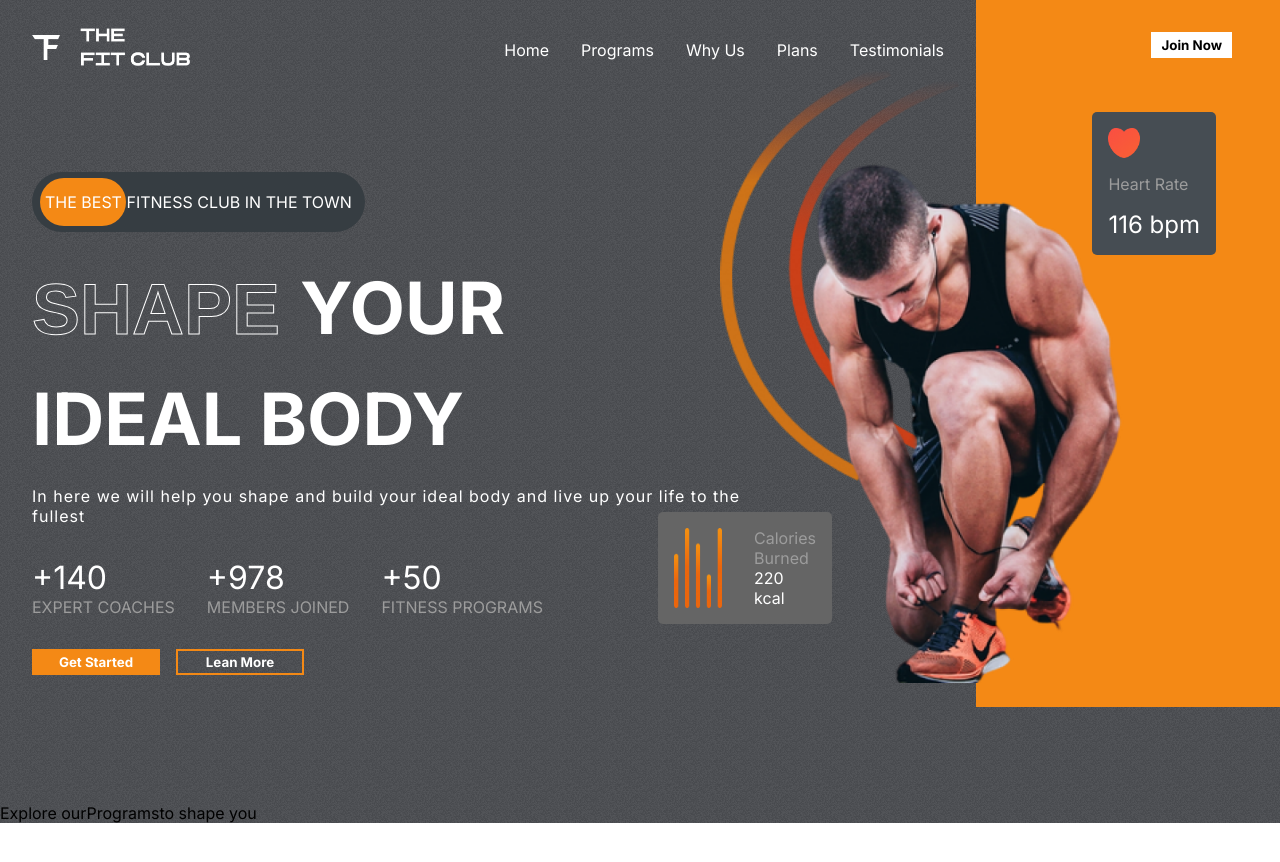
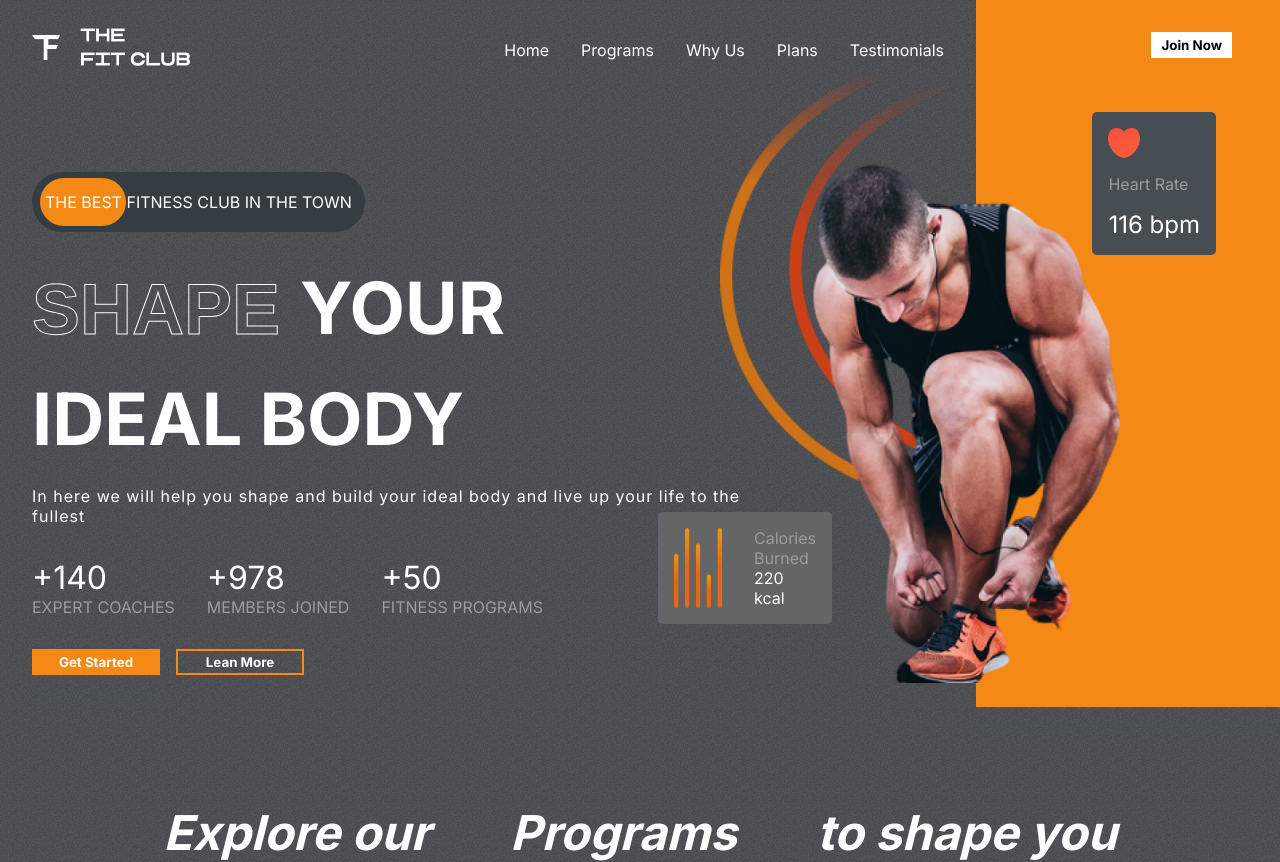
Before and after one commit to Saworieza/Fitness-Club, a React (Create React App) app: page / in a window 1280 px wide. Before the commit the page ends 823 px from the top, so only its background shows below. Built offline with nearby package versions, Linux system fonts and the light colour scheme.

Commit message:
alight items start chnaged to flex start

```diff
--- a/src/components/Hero/Hero.css
+++ b/src/components/Hero/Hero.css
@@ -28,7 +28,7 @@
     position:relative;
     display: flex;
     align-items: center;
-    /* justify-content: flex-start; */
+    justify-content: flex-start;
 }
 
 .the-best-ad> span{
@@ -116,7 +116,7 @@
     background-color: var(--darkGrey);
     width: fit-content;
     padding: 1rem;
-    align-items: start;
+    align-items: flex-start;
     border-radius: 5px;
     position: absolute;
     right: 4rem;
--- a/src/components/Programs/Programs.css
+++ b/src/components/Programs/Programs.css
@@ -1,4 +1,17 @@
 .programs{
     display: flex;
     flex-direction: column;
+    gap: 2rem;
+    padding: 0 2rem;
 }
+
+.programs-header{
+    display: flex;
+    gap: 5rem;
+    font-weight: bold;
+    font-size: 3rem;
+    justify-content: center;
+    color: white;
+    transform: uppercase;
+    font-style: italic;
+}
--- a/src/components/Programs/Programs.jsx
+++ b/src/components/Programs/Programs.jsx
@@ -1,4 +1,5 @@
 import React from 'react';
+import './Programs.css'
 
 const Programs = () => {
   return (
```
